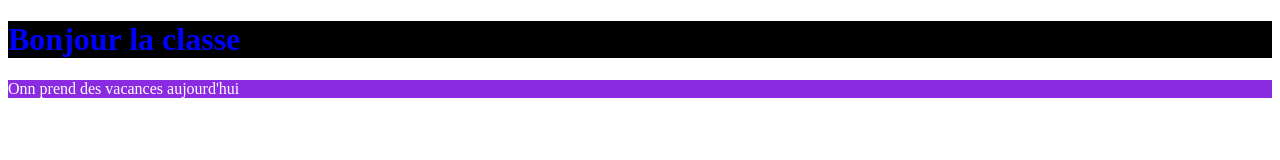
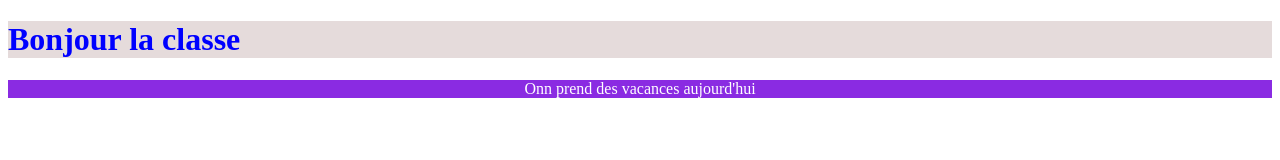
Before and after one commit to degueneFall/testTp3, a plain HTML site: page index.html in a window 1280 px wide. Drawn offline with Linux system fonts and the light colour scheme.

Commit message:
ajouter index..html avec plus de  style

```diff
--- a/index.html
+++ b/index.html
@@ -7,12 +7,14 @@
     <style>
         h1{
             color: blue;
-            background-color: black;
+            background-color: rgb(229, 219, 219);
         }
         p{
             color: white;
             background-color: blueviolet;
+           text-align: center;
         }
+
     </style>
 </head>
 <body>
```
